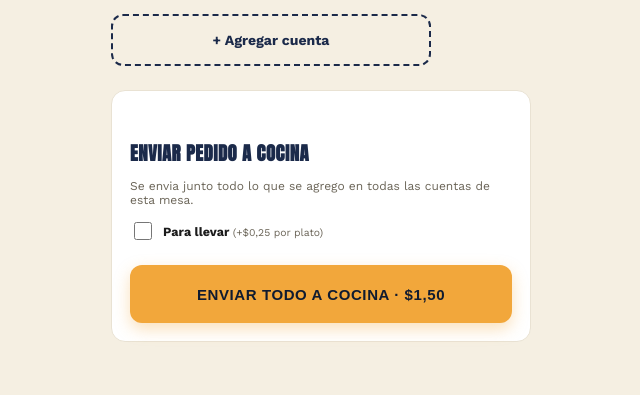
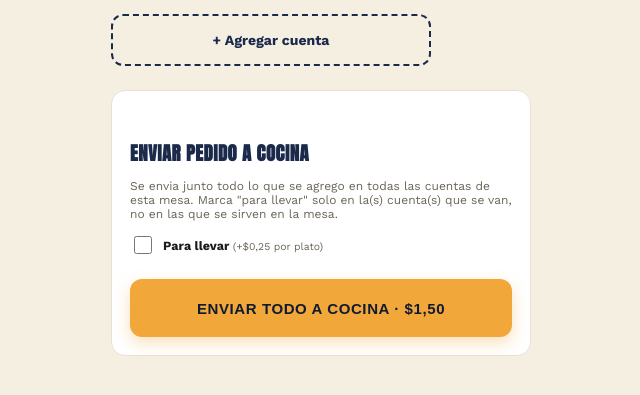
Before and after one commit to Jonathan1700/will-, a Django app: page /mesa/1/cuentas/ in a window 1280 px wide. Shown: the part 297-692 px from the top of the page, without its empty margins (87-727 px from the left). Run offline with Django 5.2, Linux system fonts and the light colour scheme; a user stored in the database is signed in; data comes from the database, SQL or seed files in the repository.

Commit message:
Mueve para_llevar de la orden a cada cuenta
Una mesa con varias cuentas marcaba TODAS para llevar con un solo
checkbox (el recargo por envase se aplicaba de mas a las cuentas que
se servian en la mesa). Ahora "para llevar" es por cuenta.

Co-Authored-By: Claude Sonnet 5 <noreply@anthropic.com>

```diff
--- a/pedidos/models.py
+++ b/pedidos/models.py
@@ -221,24 +221,37 @@ class Orden(models.Model):
     # instante y nunca pasa por la pantalla de cocina
     es_venta_directa = models.BooleanField(default=False)
 
-    # para llevar suma un recargo fijo (envases); para servir en mesa es precio normal
-    para_llevar = models.BooleanField(default=False)
-
     def __str__(self):
         return f"Orden #{self.id} - Mesa {self.mesa.numero}"
 
-    def unidades_con_envase(self):
-        """Cuantos platos (pollo/combos) y acompañamientos hay en el pedido: cada uno necesita su envase."""
+    def unidades_con_envase(self, cuenta=None):
+        """Cuantos platos (pollo/combos) y acompañamientos hay en el pedido (o en una
+        sola cuenta, si se indica): cada uno necesita su envase."""
+        items = self.items.all()
+        if cuenta is not None:
+            items = [i for i in items if i.cuenta == cuenta]
         return sum(
-            item.cantidad for item in self.items.all()
+            item.cantidad for item in items
             if item.producto.categoria in self.CATEGORIAS_CON_ENVASE
         )
 
+    def recargo_llevar(self):
+        """Recargo por envase de las cuentas de esta orden marcadas 'para llevar'
+        (cada cuenta de la mesa lo pide por separado, ver EstadoCuentaOrden.para_llevar)."""
+        cuentas_llevar = {e.cuenta for e in self.cuentas_estado.all() if e.para_llevar}
+        return sum(
+            (self.RECARGO_PARA_LLEVAR * self.unidades_con_envase(cuenta=c) for c in cuentas_llevar),
+            Decimal("0"),
+        )
+
+    @property
+    def para_llevar(self):
+        """Si alguna cuenta de esta orden es para llevar (para reportes, donde se ve la
+        orden completa). El detalle real esta por cuenta en EstadoCuentaOrden.para_llevar."""
+        return self.cuentas_estado.filter(para_llevar=True).exists()
+
     def total(self):
-        total = sum(item.subtotal() for item in self.items.all())
-        if self.para_llevar:
-            total += self.RECARGO_PARA_LLEVAR * self.unidades_con_envase()
-        return total
+        return sum(item.subtotal() for item in self.items.all()) + self.recargo_llevar()
 
     def minutos_en_espera(self):
         if not self.enviado_a_cocina:
@@ -316,6 +329,10 @@ class EstadoCuentaOrden(models.Model):
     cuenta = models.PositiveIntegerField(default=1)
     listo = models.BooleanField(default=False)
     entregado = models.BooleanField(default=False)
+
+    # esta cuenta puntual es para llevar (recargo por envase); otra cuenta de la misma
+    # mesa puede ser para servir sin recargo, por eso vive aqui y no en Orden
+    para_llevar = models.BooleanField(default=False)
 
     class Meta:
         unique_together = [("orden", "cuenta")]
--- a/pedidos/templates/pedidos/cuentas_mesa.html
+++ b/pedidos/templates/pedidos/cuentas_mesa.html
@@ -56,14 +56,19 @@
     {% if orden and orden.items.exists %}
     <section class="panel-enviar">
         <h3 class="seccion-titulo">Enviar pedido a cocina</h3>
-        <p class="panel-sub">Se envia junto todo lo que se agrego en todas las cuentas de esta mesa.</p>
+        <p class="panel-sub">Se envia junto todo lo que se agrego en todas las cuentas de esta mesa. Marca "para llevar" solo en la(s) cuenta(s) que se van, no en las que se sirven en la mesa.</p>
         <form method="post" action="{% url 'confirmar_orden' orden.id %}">
             {% csrf_token %}
+            {% for ec in envio_cuentas %}
             <label class="check-llevar">
-                <input type="checkbox" name="para_llevar" value="1" id="chk-para-llevar"
-                       data-unidades="{{ orden.unidades_con_envase }}">
-                <span>Para llevar <small>(+${{ orden.RECARGO_PARA_LLEVAR }} por plato)</small></span>
+                <input type="checkbox" name="para_llevar_{{ ec.numero }}" value="1" class="chk-para-llevar"
+                       data-unidades="{{ ec.unidades_envase }}">
+                <span>
+                    {% if envio_cuentas|length == 1 %}Para llevar{% else %}Cuenta {{ ec.numero }} para llevar{% endif %}
+                    <small>(+${{ orden.RECARGO_PARA_LLEVAR }} por plato)</small>
+                </span>
             </label>
+            {% endfor %}
             <button class="btn-enviar" id="btn-enviar-total">Enviar todo a cocina · ${{ orden.total|floatformat:2 }}</button>
         </form>
     </section>
@@ -71,17 +76,23 @@
 </div>
 
 <script>
-// "Para llevar": suma el recargo (por cada plato de pollo/combos) al total del boton
+// "Para llevar": suma el recargo (por cada plato de pollo/combos) al total del boton,
+// una cuenta a la vez (cada cuenta de la mesa puede ir para llevar o no por separado)
 (() => {
-    const chk = document.getElementById('chk-para-llevar');
+    const checks = document.querySelectorAll('.chk-para-llevar');
     const btn = document.getElementById('btn-enviar-total');
-    if (!chk || !btn) return;
+    if (!checks.length || !btn) return;
     const base = {{ orden.total|unlocalize }};
-    const recargo = {{ orden.RECARGO_PARA_LLEVAR|unlocalize }} * (parseInt(chk.dataset.unidades, 10) || 0);
+    const recargoUnitario = {{ orden.RECARGO_PARA_LLEVAR|unlocalize }};
     const fmt = n => '$' + n.toFixed(2);
-    chk.addEventListener('change', () => {
-        btn.textContent = `Enviar todo a cocina · ${fmt(base + (chk.checked ? recargo : 0))}`;
-    });
+    const actualizar = () => {
+        let recargo = 0;
+        checks.forEach(chk => {
+            if (chk.checked) recargo += recargoUnitario * (parseInt(chk.dataset.unidades, 10) || 0);
+        });
+        btn.textContent = `Enviar todo a cocina · ${fmt(base + recargo)}`;
+    };
+    checks.forEach(chk => chk.addEventListener('change', actualizar));
 })();
 
 // Eliminar cuenta: solo se puede si esta vacia (si no, se avisa y no se manda el form)
--- a/pedidos/templates/pedidos/panel_cocina.html
+++ b/pedidos/templates/pedidos/panel_cocina.html
@@ -16,7 +16,6 @@
     <div class="comanda" data-orden-id="{{ orden.id }}">
         <div class="comanda-header">
             <span class="mesa-num">Mesa {{ orden.mesa.numero }}</span>
-            {% if orden.para_llevar %}<span class="chip chip-cambio">🥡 Para llevar</span>{% endif %}
             {% with min=orden.minutos_en_espera %}
             <span class="tiempo-tag {% if min < 5 %}reciente{% elif min < 12 %}medio{% else %}tarde{% endif %}">
                 hace {{ min }} min
@@ -33,6 +32,7 @@
         <section class="comanda-pedido {% if pc.listo %}comanda-pedido-listo{% endif %}">
             <div class="ticket-cuenta-head">
                 <span class="pedido-num">Pedido {{ pc.numero }}</span>
+                {% if pc.para_llevar %}<span class="chip chip-cambio">🥡 Para llevar</span>{% endif %}
                 {% if pc.listo %}<span class="chip chip-ok">✓ Listo</span>{% endif %}
             </div>
             <table class="ticket">
--- a/pedidos/views.py
+++ b/pedidos/views.py
@@ -119,7 +119,7 @@ def elegir_mesa(request):
             grupo["tiene_directo"] = True
         else:
             grupo["tiene_cocina"] = True
-        if ec.orden.para_llevar:
+        if ec.para_llevar:
             unidades = sum(
                 i.cantidad for i in items if i.producto.categoria in Orden.CATEGORIAS_CON_ENVASE
             )
@@ -157,10 +157,24 @@ def cuentas_mesa(request, mesa_id):
 
     orden = Orden.objects.filter(mesa=mesa, estado="abierta", es_venta_directa=False).first()
 
+    # una fila por cada cuenta con productos nuevos por enviar (de esta ronda, no de
+    # rondas anteriores): asi el mesero marca "para llevar" cuenta por cuenta antes de
+    # mandar todo junto a cocina, en vez de un unico check que aplicaba a toda la mesa.
+    envio_cuentas = []
+    if orden:
+        for numero in sorted({item.cuenta for item in orden.items.all()}):
+            items_ronda = [i for i in orden.items.all() if i.cuenta == numero]
+            envio_cuentas.append({
+                "numero": numero,
+                "subtotal": sum(i.subtotal() for i in items_ronda),
+                "unidades_envase": orden.unidades_con_envase(cuenta=numero),
+            })
+
     return render(request, "pedidos/cuentas_mesa.html", {
         "mesa": mesa,
         "cuentas": cuentas,
         "orden": orden,
+        "envio_cuentas": envio_cuentas,
     })
 
 
@@ -267,7 +281,7 @@ def detalle_pedido(request, mesa_id, cuenta):
             tiene_directo = True
         else:
             tiene_cocina = True
-        if orden.para_llevar:
+        if estado.para_llevar:
             unidades = sum(
                 i.cantidad for i in propios if i.producto.categoria in Orden.CATEGORIAS_CON_ENVASE
             )
@@ -473,14 +487,22 @@ def confirmar_orden(request, orden_id):
 
     orden.estado = "enviada"
     orden.enviado_a_cocina = timezone.now()
-    orden.para_llevar = request.POST.get("para_llevar") == "1"
+    orden.save()
+
     # cada cuenta (division de la mesa) se prepara y se entrega por separado: cocina
     # ve "Pedido 1", "Pedido 2"... igual que el mesero los separo al cargar los items.
+    # "para llevar" tambien es por cuenta: una mesa puede tener una cuenta para llevar
+    # y otra para servir, asi que cada una manda su propio checkbox.
+    cuentas_llevar = []
     for numero in sorted({item.cuenta for item in orden.items.all()}):
-        EstadoCuentaOrden.objects.get_or_create(orden=orden, cuenta=numero)
-    orden.save()
+        es_para_llevar = request.POST.get(f"para_llevar_{numero}") == "1"
+        EstadoCuentaOrden.objects.update_or_create(
+            orden=orden, cuenta=numero, defaults={"para_llevar": es_para_llevar},
+        )
+        if es_para_llevar:
+            cuentas_llevar.append(numero)
 
-    tipo = "para llevar" if orden.para_llevar else "para servir"
+    tipo = f"para llevar (cuenta {', '.join(map(str, cuentas_llevar))})" if cuentas_llevar else "para servir"
     registrar(request.user, f"Confirmo orden #{orden.id} ({tipo}) - Mesa {orden.mesa.numero} - ${orden.total()}")
     return redirect("elegir_mesa")
 
@@ -561,6 +583,7 @@ def panel_cocina(request):
             pedidos.append({
                 "numero": numero,
                 "listo": bool(estado and estado.listo),
+                "para_llevar": bool(estado and estado.para_llevar),
                 "items": items_cuenta,
                 "total": sum(item.subtotal() for item in items_cuenta),
             })
```
Also changed, not shown: pedidos/tests.py (+22 -5 lines), db.sqlite3, pedidos/migrations/0024_remove_orden_para_llevar_and_more.py (added).
